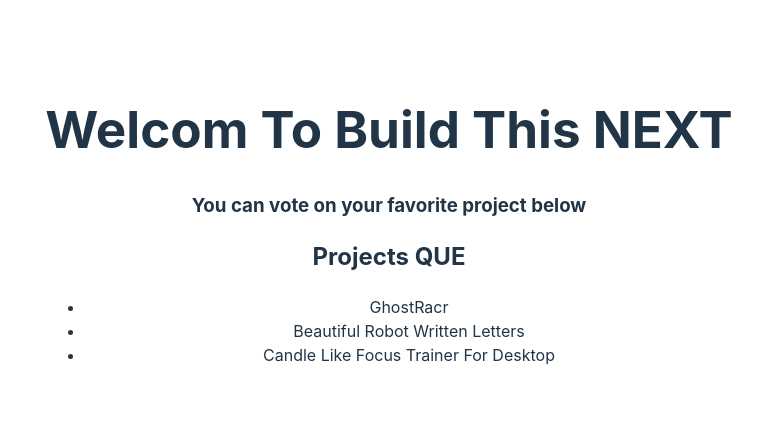
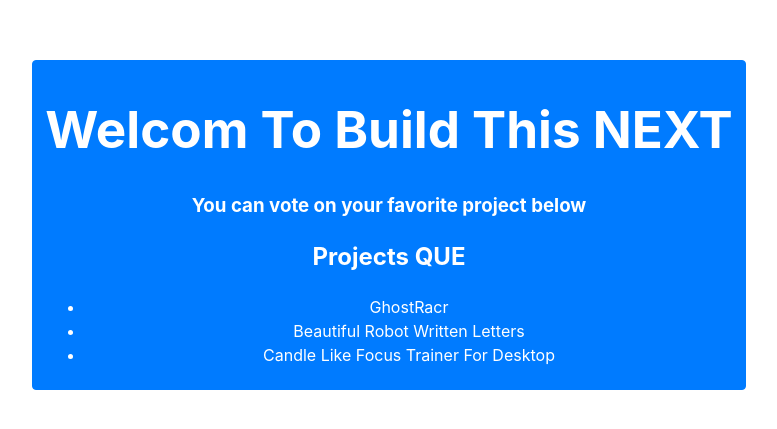
Before and after one commit to pmrprdc/buildthisnextv2, a React (Vite) app: page / in a window 1280 px wide. Shown: the part 175-604 px from the top of the page, without its empty margins (251-1028 px from the left). Built offline with nearby package versions, Linux system fonts and the light colour scheme.

Commit message:
listed all the items in one bracket

```diff
--- a/src/App.tsx
+++ b/src/App.tsx
@@ -2,13 +2,37 @@ import { useState } from 'react'
 import reactLogo from './assets/react.svg'
 import viteLogo from '/vite.svg'
 import './App.css'
+import styled from 'styled-components';
+
+
+
+const AppDiv = styled.div`
+  background-color: #007bff;
+  color: white;
+  font-size: 1rem;
+  padding: 0.375rem 0.75rem;
+  border: 1px solid #007bff;
+  border-radius: 0.25rem;
+  cursor: pointer;
+  transition: background-color 0.15s ease-in-out;
+
+  &:hover {
+    background-color: #0056b3;
+  }
+`;
+
+
+const items = [
+  "ghostRacr", "Beautiful Robot Written Letters", "Candle Like Focus Trainer","vintage-royal-tees"
+]
+
+
 
 function App() {
-  const [count, setCount] = useState(0)
 
   return (
     <>
-     <div>
+     <AppDiv>
       <h1>Welcom To Build This NEXT</h1>
       <h3>You can vote on your favorite project below</h3>
 
@@ -24,7 +48,7 @@ function App() {
           Candle Like Focus Trainer For Desktop
         </li>
       </ul>
-     </div>
+     </AppDiv>
     </>
   )
 }
```
